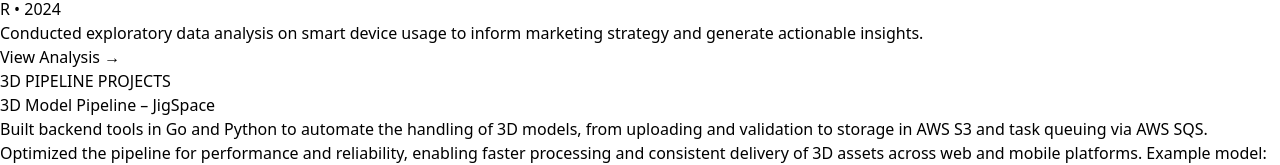
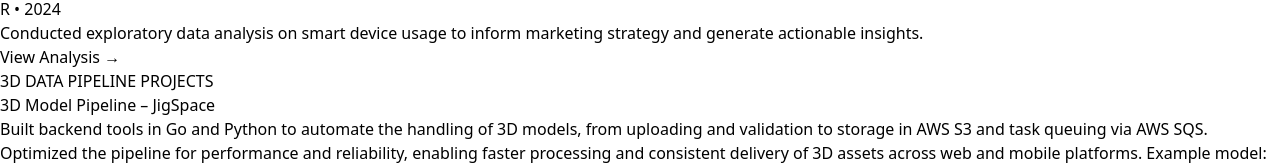
Before and after one commit to mila-vasiutynska/MilaPesonalWebSite, a React (Vite) app: page / in a window 1280 px wide. Shown: the part 9550-9715 px from the top of the page. Built offline with nearby package versions, Linux system fonts and the light colour scheme; the HTML template or start-up script is replaced by a standard one.

Commit message:
Update section title to 3D DATA PIPELINE PROJECTS

```diff
--- a/src/App.jsx
+++ b/src/App.jsx
@@ -365,7 +365,7 @@ function App() {
           {/* 3D Pipeline Projects Section */}
           <div>
             <h3 className="text-2xl font-light text-center mb-12">
-              <span className="text-pink-400 border-b-2 border-pink-400 pb-2 whitespace-nowrap">3D PIPELINE PROJECTS</span>
+              <span className="text-pink-400 border-b-2 border-pink-400 pb-2 whitespace-nowrap">3D DATA PIPELINE PROJECTS</span>
             </h3>
 
             <div className="max-w-4xl mx-auto mb-8">
```
